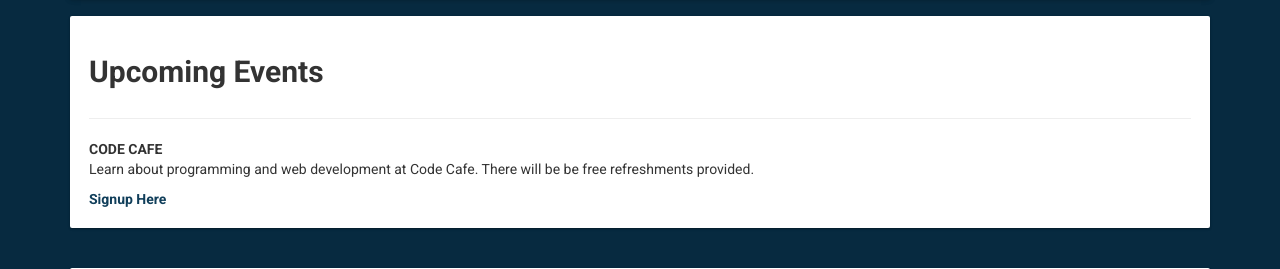
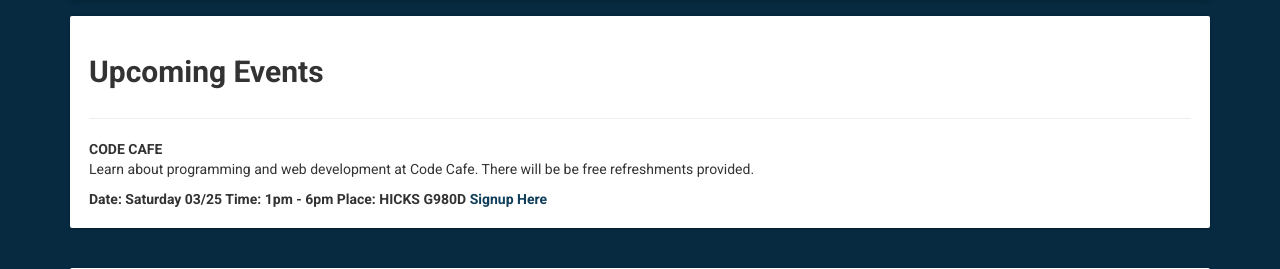
Before and after one commit to PurdueIEEE/old-IEEE-Website, a PHP site: page / in a window 1280 px wide. Shown: the part 589-858 px from the top of the page. Run offline with PHP 8.4, Linux system fonts and the light colour scheme; some libraries are stand-ins or nearby versions.

Commit message:
Added more info about code cafe

```diff
--- a/events.php
+++ b/events.php
@@ -1,3 +1,7 @@
 <strong> CODE CAFE </strong>
 <p> Learn about programming and web development at Code Cafe. There will be be free refreshments provided.</p>
+<strong> Date: Saturday 03/25 </strong>
+<strong> Time: 1pm - 6pm </strong>
+<strong> Place: HICKS G980D</strong>
+
 <strong> <a href="http://codecafe.purdueieee.org/signup">Signup Here</a> </strong>
```
